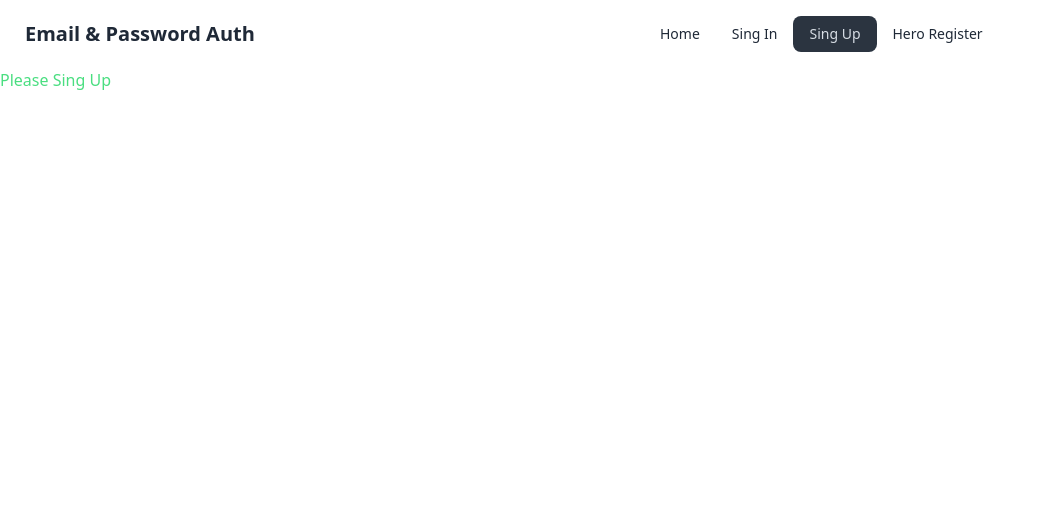
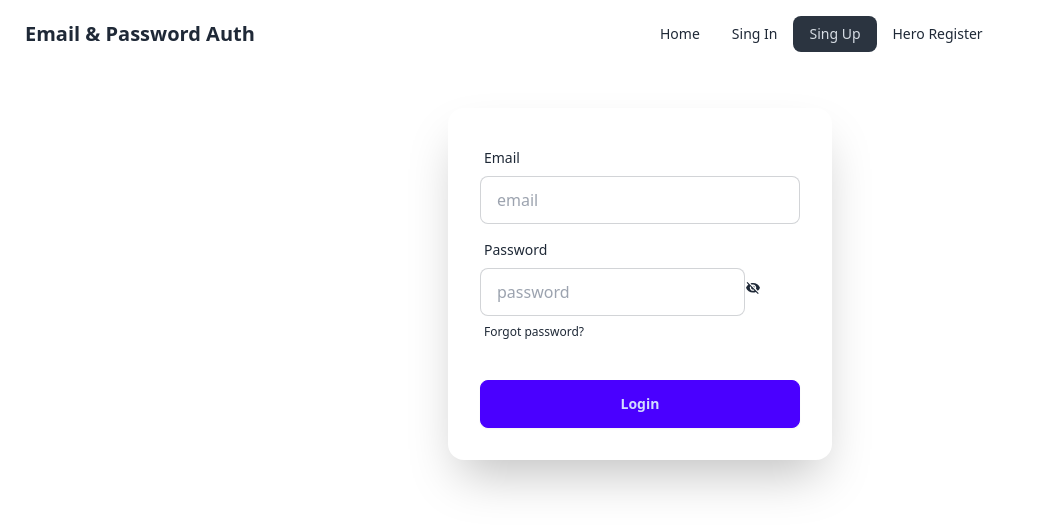
Before and after one commit to Shajibmia96/Milestone--9, a React (Vite) app in the folder User-Email-password-auth/: page /singUp in a window 1280 px wide. Shown: the top 532 px of the page, without its empty margins (0-1042 px from the left). Built offline with nearby package versions, Linux system fonts and the light colour scheme.

Commit message:
Login User And Accept Terms And Conditions

```diff
--- a/User-Email-password-auth/src/Components/HeroRegister/HeroRegister.jsx
+++ b/User-Email-password-auth/src/Components/HeroRegister/HeroRegister.jsx
@@ -15,7 +15,7 @@ const HeroRegister = () => {
         const Last_name = e.target.floating_last_name.value;
         const Phone  = e.target.floating_phone.value;
         const Company = e.target.floating_company.value;
-
+        const accepts = e.target.terms.checked;
         setUserRegister('')
         setSuccess('')
 
@@ -27,7 +27,15 @@ const HeroRegister = () => {
            setUserRegister("You password should have at least a Upper case character")
            return ;
          }
-        console.log(Email , Password , Repeat_password , First_name , Last_name, Phone , Company)
+         else if (Password !== Repeat_password){
+           setUserRegister("Your password do not match")
+           return;
+         }
+         else if (!accepts){
+            setUserRegister("Please accept our terms and conditions")
+            return;
+         }
+        console.log(Email , Password , Repeat_password , First_name , Last_name, Phone , Company , accepts)
 
         createUserWithEmailAndPassword(auth , Email , Password, Repeat_password, First_name,Last_name,Phone,Company)
         .then( result =>{
@@ -50,11 +58,14 @@ const HeroRegister = () => {
       <label name="email" className="peer-focus:font-medium absolute text-sm text-gray-500 dark:text-gray-400 duration-300 transform -translate-y-6 scale-75 top-3 -z-10 origin-[0] peer-focus:start-0 rtl:peer-focus:translate-x-1/4 rtl:peer-focus:left-auto peer-focus:text-blue-600 peer-focus:dark:text-blue-500 peer-placeholder-shown:scale-100 peer-placeholder-shown:translate-y-0 peer-focus:scale-75 peer-focus:-translate-y-6">Email address</label>
   </div>
   <div className="relative z-0 w-full mb-5 group">
+      <div className="relative">
       <input
       type={showPassword ? "text":"password"}
       name="floating_password" id="floating_password" className="block py-2.5 px-0 w-full text-sm text-gray-900 bg-transparent border-0 border-b-2 border-gray-300 appearance-none dark:text-white dark:border-gray-600 dark:focus:border-blue-500 focus:outline-none focus:ring-0 focus:border-blue-600 peer" placeholder=" "  required />
+      <span className="absolute top-3 right-5" onClick={()=>setShowPassword(!showPassword)}>{showPassword ? <IoMdEye /> : <IoMdEyeOff />}</span>
+      </div>
       <label name="password" className="peer-focus:font-medium absolute text-sm text-gray-500 dark:text-gray-400 duration-300 transform -translate-y-6 scale-75 top-3 -z-10 origin-[0] peer-focus:start-0 rtl:peer-focus:translate-x-1/4 peer-focus:text-blue-600 peer-focus:dark:text-blue-500 peer-placeholder-shown:scale-100 peer-placeholder-shown:translate-y-0 peer-focus:scale-75 peer-focus:-translate-y-6">Password</label>
-      <span onClick={()=>setShowPassword(!showPassword)}>{showPassword ? <IoMdEye /> : <IoMdEyeOff />}</span>
+
   </div>
   <div className="relative z-0 w-full mb-5 group">
       <input type={showPassword ? "text":"password"} name="repeat_password" id="floating_repeat_password" className="block py-2.5 px-0 w-full text-sm text-gray-900 bg-transparent border-0 border-b-2 border-gray-300 appearance-none dark:text-white dark:border-gray-600 dark:focus:border-blue-500 focus:outline-none focus:ring-0 focus:border-blue-600 peer" placeholder=" " required />
@@ -79,7 +90,12 @@ const HeroRegister = () => {
         <input type="text" name="floating_company" id="floating_company" className="block py-2.5 px-0 w-full text-sm text-gray-900 bg-transparent border-0 border-b-2 border-gray-300 appearance-none dark:text-white dark:border-gray-600 dark:focus:border-blue-500 focus:outline-none focus:ring-0 focus:border-blue-600 peer" placeholder=" " required />
         <label name="company" className="peer-focus:font-medium absolute text-sm text-gray-500 dark:text-gray-400 duration-300 transform -translate-y-6 scale-75 top-3 -z-10 origin-[0] peer-focus:start-0 rtl:peer-focus:translate-x-1/4 peer-focus:text-blue-600 peer-focus:dark:text-blue-500 peer-placeholder-shown:scale-100 peer-placeholder-shown:translate-y-0 peer-focus:scale-75 peer-focus:-translate-y-6">Company (Ex. Google)</label>
     </div>
+
   </div>
+  <div className="mb-2">
+        <input type="checkbox" name="terms" id="terms" />
+        <label className="ml-4" htmlFor="terms">Accept our terms and conditions</label>
+     </div>
   <button type="submit" className="text-white bg-blue-700 hover:bg-blue-800 focus:ring-4 focus:outline-none focus:ring-blue-300 font-medium rounded-lg text-sm w-full sm:w-auto px-5 py-2.5 text-center dark:bg-blue-600 dark:hover:bg-blue-700 dark:focus:ring-blue-800">Register</button>
 </form>
 
--- a/User-Email-password-auth/src/Components/SingUp/SingUp.jsx
+++ b/User-Email-password-auth/src/Components/SingUp/SingUp.jsx
@@ -1,9 +1,87 @@
+import { signInWithEmailAndPassword } from "firebase/auth";
+import auth from "../../FireBase/FireBase.init";
+import { useState } from "react";
+import { IoMdEye, IoMdEyeOff } from "react-icons/io";
+
 const SingUp = () => {
-    return (
-        <div>
-              <h2 className="text-3 text-green-400">Please Sing Up</h2>
+
+        const [singUpError, setSingUpError] = useState('')
+        const [singUpSuccess, setSingUpSuccess] = useState('')
+        const [showPassword , setShowPassword] = useState(false)
+
+
+       const handleSingUp = e =>{
+          e.preventDefault()
+          const email = e.target.email.value;
+          const password = e.target.password.value;
+          console.log(email , password)
+          setSingUpError("")
+          setSingUpSuccess("")
+          signInWithEmailAndPassword(auth , email , password)
+          .then(result =>{
+            const user = result.user
+            console.log(user)
+            setSingUpSuccess("Sing up successFull")
+          })
+          .catch(error =>{
+            const errorMessage = error.message;
+            setSingUpError(errorMessage)
+          })
+       }
+  return (
+    <div>
+
+        <div className="hero mt-10 ">
+          <div className="card shrink-0 w-full max-w-sm shadow-2xl bg-base-400">
+            <form onSubmit={handleSingUp} className="card-body">
+              <div className="form-control">
+                <label className="label">
+                  <span className="label-text">Email</span>
+                </label>
+                <input
+                  type="email"
+                  name="email"
+                  placeholder="email"
+                  className="input input-bordered"
+                  required
+                />
+              </div>
+              <div className="form-control">
+                <label className="label">
+                  <span className="label-text">Password</span>
+                </label>
+                <div className="relative">
+                <input
+                  type={showPassword ? "text":"password"}
+                  name="password"
+                  placeholder="password"
+                  className="input input-bordered"
+                  required
+                />
+                 <span className="absolute top-3 right-35" onClick={()=>setShowPassword(!showPassword)}>{showPassword ? <IoMdEye /> : <IoMdEyeOff />}</span>
+                </div>
+                <label className="label">
+                  <a href="#" className="label-text-alt link link-hover">
+                    Forgot password?
+                  </a>
+                </label>
+              </div>
+              <div className="form-control mt-6">
+                <button className="btn btn-primary">Login</button>
+              </div>
+            </form>
+          </div>
         </div>
-    );
+
+        {
+            singUpError && <p className="text-red-400 text-center text-2xl mt-4">{singUpError}</p>
+        }
+        {
+            singUpSuccess && <p className="text-green-400-400 text-center text-2xl mt-4">{singUpSuccess}</p>
+        }
+
+    </div>
+  );
 };
 
 export default SingUp;
```
